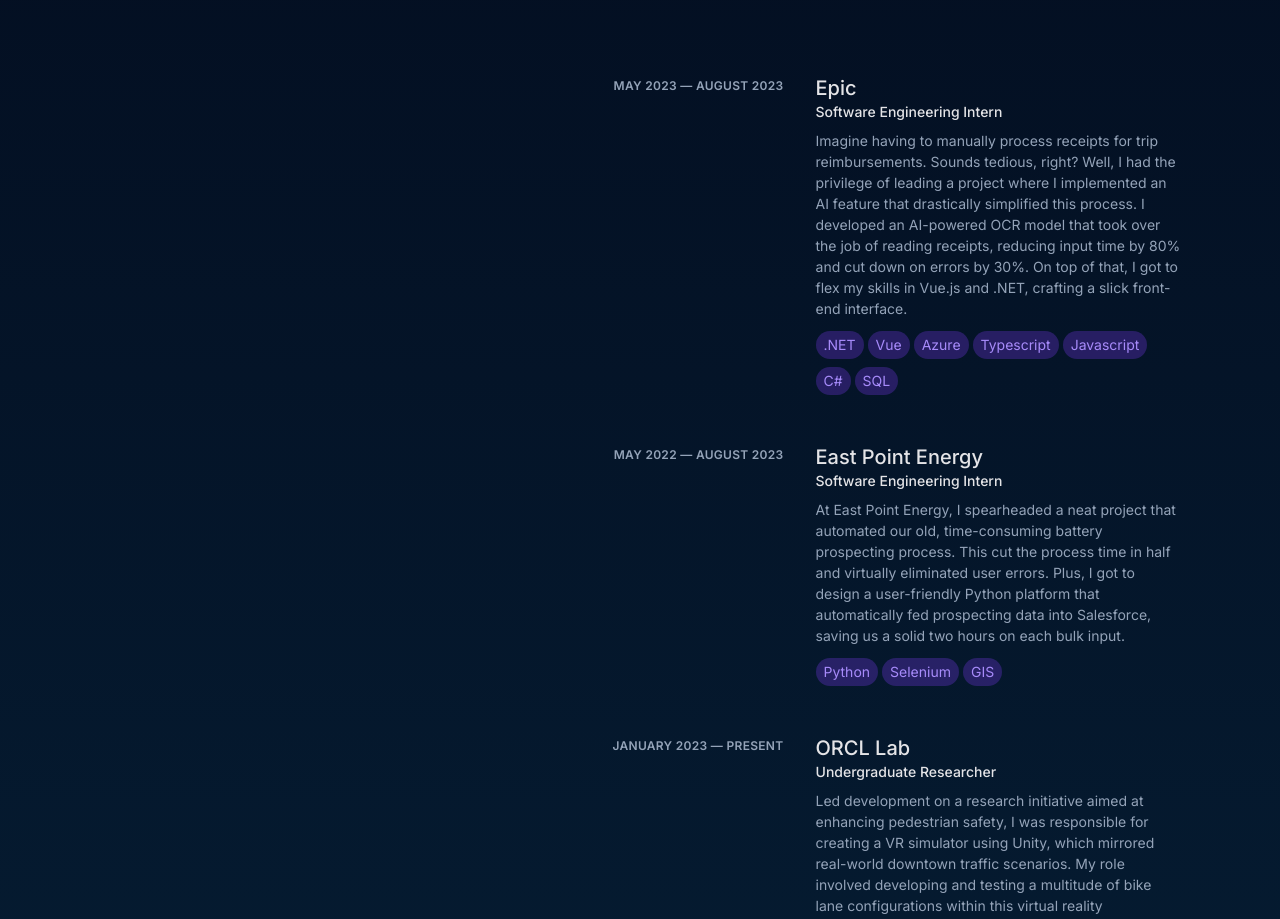
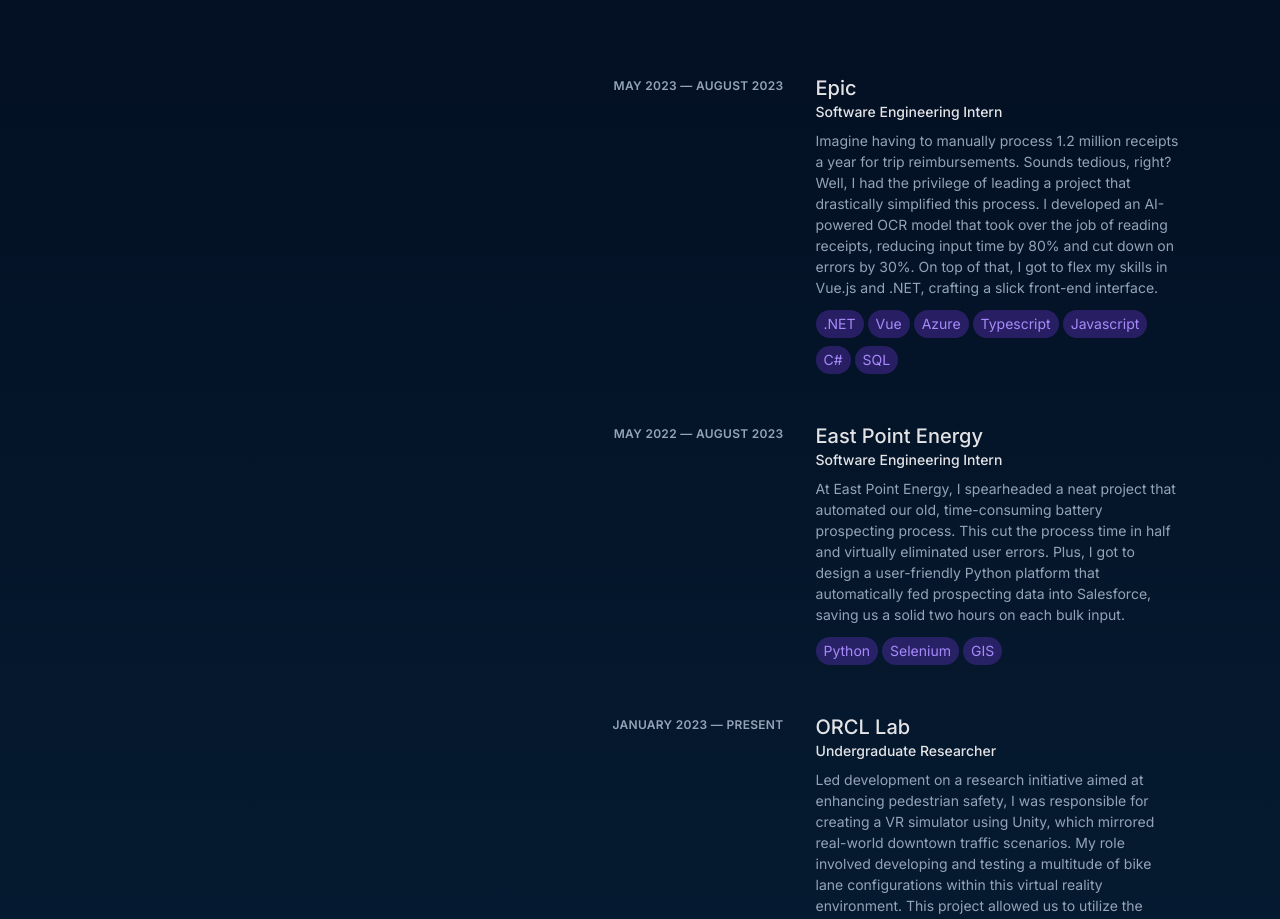
Before and after one commit to davidxiang101/portfolio, a Next.js app: page / in a window 1280 px wide. Shown: the part 1640-2559 px from the top of the page. Built offline with nearby package versions, Linux system fonts and the light colour scheme; what tailwindcss-debug-screens would draw is missing.

Commit message:
desc update 4

```diff
--- a/app/data/experiences.ts
+++ b/app/data/experiences.ts
@@ -7,7 +7,7 @@
 		role: 'Software Engineering Intern',
 		company: 'Epic',
 		link: 'https://www.epic.com/',
-		description: 'Imagine having to manually process receipts for trip reimbursements. Sounds tedious, right? Well, I had the privilege of leading a project where I implemented an AI feature that drastically simplified this process. I developed an AI-powered OCR model that took over the job of reading receipts, reducing input time by 80% and cut down on errors by 30%. On top of that, I got to flex my skills in Vue.js and .NET, crafting a slick front-end interface.',
+		description: 'Imagine having to manually process 1.2 million receipts a year for trip reimbursements. Sounds tedious, right? Well, I had the privilege of leading a project that drastically simplified this process. I developed an AI-powered OCR model that took over the job of reading receipts, reducing input time by 80% and cut down on errors by 30%. On top of that, I got to flex my skills in Vue.js and .NET, crafting a slick front-end interface.',
 		tags: ['.NET', 'Vue', 'Azure', 'Typescript', 'Javascript', 'C#', 'SQL']
 	},
 	{
```
